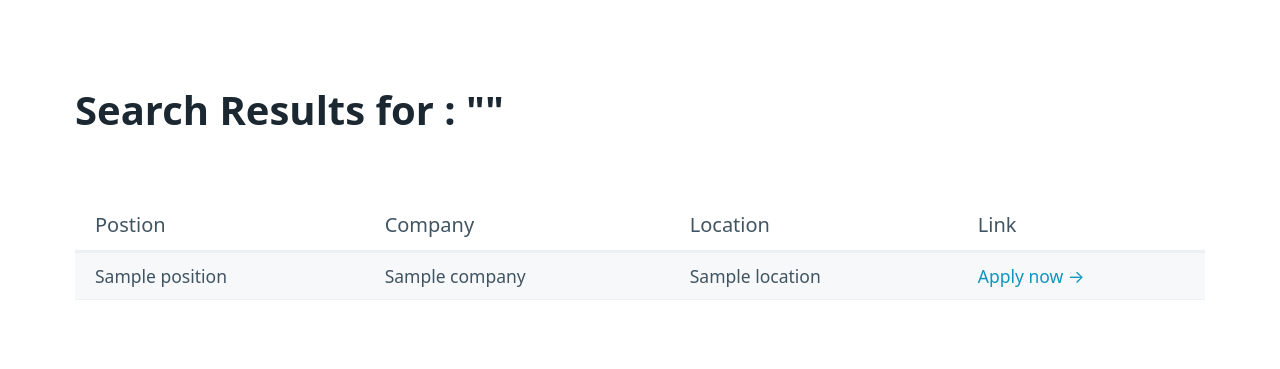
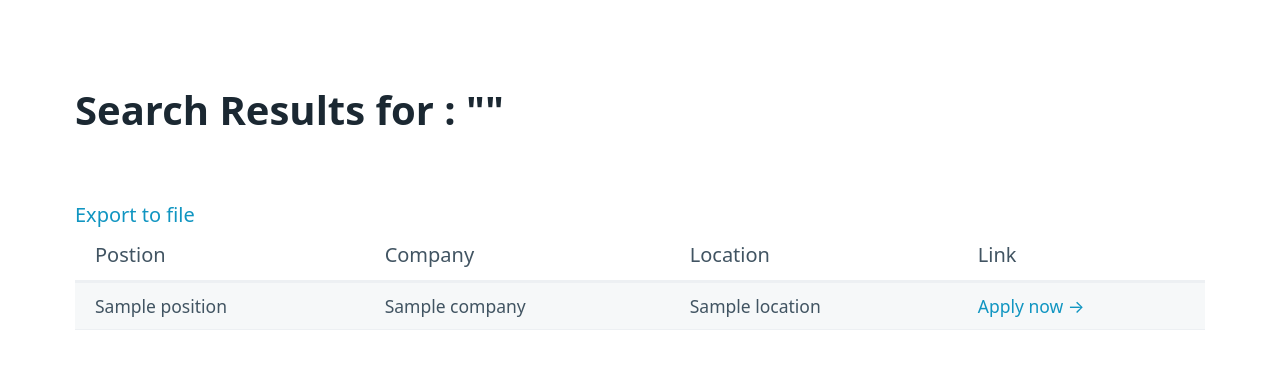
Before and after one commit to KimsPractice/pytorial, a Flask app: template templates/search.html in a window 1280 px wide. Shown: the top 369 px of the page. Run offline with Flask 2, Linux system fonts and the light colour scheme; the template is opened without the code that fills it: most values are stand-ins (such as "Sample title", 1, 10 or a date in 2020).

Commit message:
file download

```diff
--- a/main.py
+++ b/main.py
@@ -1,6 +1,7 @@
-from flask import Flask,render_template,request
+from flask import Flask,render_template,request,redirect,send_file
 from extractors.indeed import extractors_indeed_jobs
 from extractors.weworkremotely import extract_weworkremotely_jobs
+from file import save_to_file
 
 app = Flask("JobScrapper")
 
@@ -13,6 +14,8 @@
 @app.route("/search")
 def hello():
   keyword = request.args.get("keyword")
+  if keyword == None:
+    return redirect("/")
   if keyword in db:
     jobs = db[keyword]
   else:
@@ -22,5 +25,13 @@
     db[keyword] = jobs
   return render_template("search.html" , keyword=keyword, jobs=jobs)
 
-
+@app.route("/export")
+def export():
+  keyword = request.args.get("keyword")
+  if keyword == None:
+    return redirect("/")
+  if keyword not in db:
+    return redirect(f"/search?keyword={keyword}")
+  save_to_file(keyword, db[keyword])
+  return send_file(f"{keyword}.csv", as_attachment=True)
 app.run("0.0.0.0")
--- a/templates/search.html
+++ b/templates/search.html
@@ -1,15 +1,19 @@
 <!DOCTYPE html>
 <html lang="en">
   <head>
-  <meta charset="UTF-8">
-  <meta http-equiv="X-UA-Compatible" content="IE=edge">
-  <meta name="viewport" content="width=device-width, initial-scale=1.0">
-  <link rel="stylesheet" href="https://unpkg.com/@picocss/pico@latest/css/pico.min.css">
+    <meta charset="UTF-8" />
+    <meta http-equiv="X-UA-Compatible" content="IE=edge" />
+    <meta name="viewport" content="width=device-width, initial-scale=1.0" />
+    <link
+      rel="stylesheet"
+      href="https://unpkg.com/@picocss/pico@latest/css/pico.min.css"
+    />
     <title>Job Scrapper</title>
   </head>
   <body>
     <main class="container">
       <h1>Search Results for : "{{keyword}}"</h1>
+      <a target="_blank" href="/export?keyword={{keyword}}">Export to file</a>
       <table role="grid">
         <thead>
           <tr>
@@ -30,8 +34,6 @@
           {% endfor%}
         </tbody>
       </table>
-
-
     </main>
   </body>
 </html>
```
Lines whose indentation alone changed are shown as unchanged.
